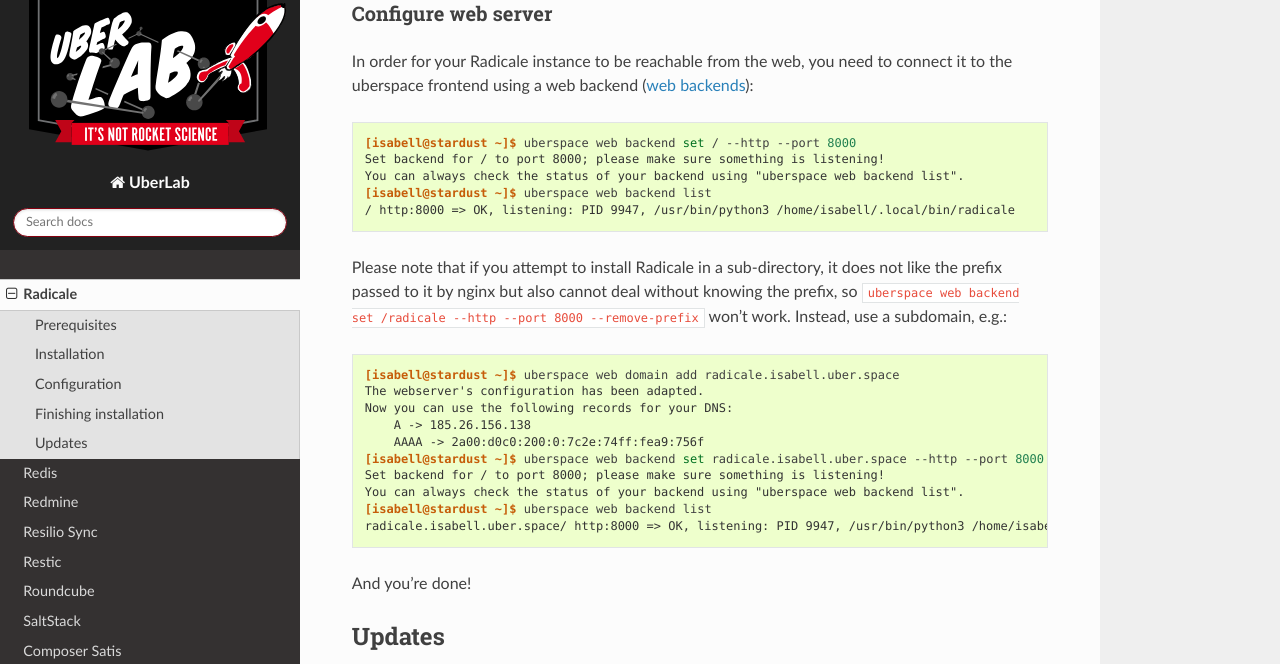
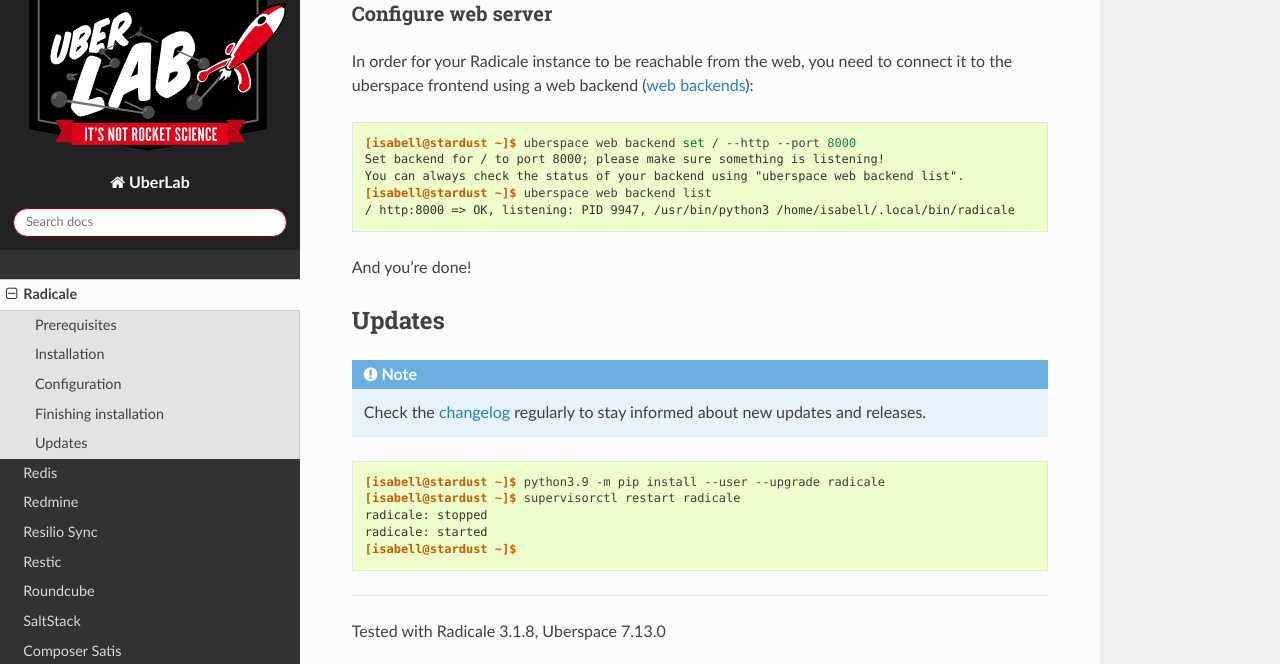
Before and after one commit to Uberspace/lab, a Sphinx documentation site: the page built from source/guide_radicale.rst, in a window 1280 px wide and 900 px high, scrolled down 3954 px, cut to the strip 0-664 px from the top of the window. Built offline with Sphinx 7.4.7 and the Read the Docs theme 2.0.0, drawn with Linux system fonts in a browser that asks for light colours.

Commit message:
[radicale] remove sub folder installation as per STYLE.md

```diff
--- a/source/guide_radicale.rst
+++ b/source/guide_radicale.rst
@@ -177,21 +177,6 @@
   [isabell@stardust ~]$ uberspace web backend list
   / http:8000 => OK, listening: PID 9947, /usr/bin/python3 /home/isabell/.local/bin/radicale
 
-Please note that if you attempt to install Radicale in a sub-directory, it does not like the prefix passed to it by nginx but also cannot deal without knowing the prefix, so ``uberspace web backend set /radicale --http --port 8000 --remove-prefix`` won't work. Instead, use a subdomain, e.g.:
-
-.. code-block:: console
-
-  [isabell@stardust ~]$ uberspace web domain add radicale.isabell.uber.space
-  The webserver's configuration has been adapted.
-  Now you can use the following records for your DNS:
-      A -> 185.26.156.138
-      AAAA -> 2a00:d0c0:200:0:7c2e:74ff:fea9:756f
-  [isabell@stardust ~]$ uberspace web backend set radicale.isabell.uber.space --http --port 8000
-  Set backend for / to port 8000; please make sure something is listening!
-  You can always check the status of your backend using "uberspace web backend list".
-  [isabell@stardust ~]$ uberspace web backend list
-  radicale.isabell.uber.space/ http:8000 => OK, listening: PID 9947, /usr/bin/python3 /home/isabell/.local/bin/radicale
-
 
 And you're done!
 
```
